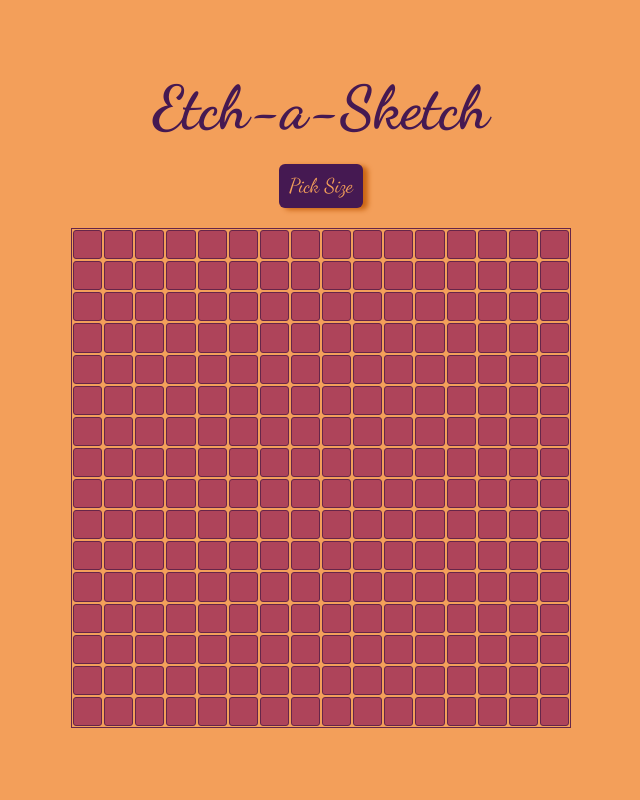
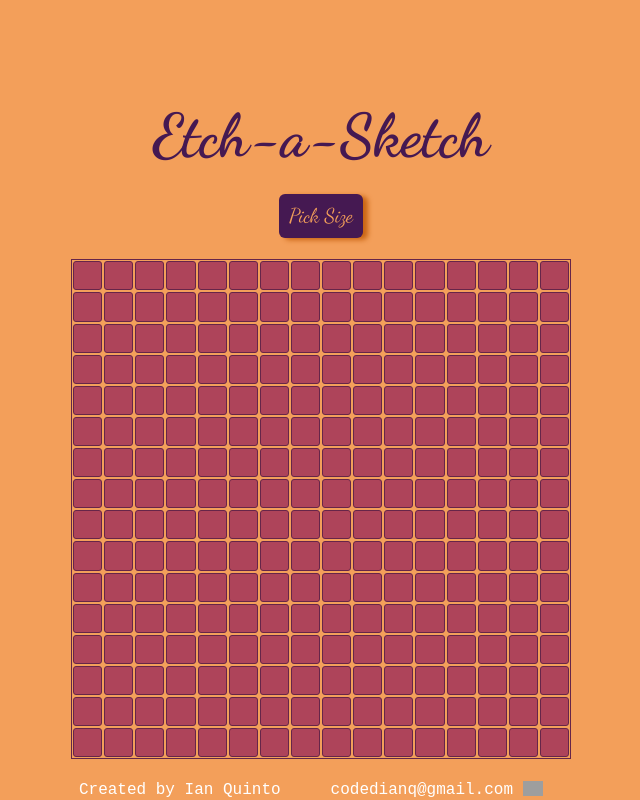
Before and after one commit to codedianq/etch-a-sketch, a plain HTML site: page index.html in a window 1280 px wide. Shown: the whole page, without its empty margins (319-959 px from the left). Drawn offline with Linux system fonts and the light colour scheme; grey boxes are pictures that could not be loaded.

Commit message:
Add footer information

```diff
--- a/index.html
+++ b/index.html
@@ -11,13 +11,23 @@
     <link href="https://fonts.googleapis.com/css2?family=Dancing+Script:wght@400;500;600;700&family=Raleway:ital,wght@0,100;0,200;0,300;0,400;0,500;0,600;0,700;0,800;0,900;1,100;1,200;1,300;1,400;1,500;1,600;1,700;1,800;1,900&family=Roboto:ital,wght@0,100;0,300;0,400;0,500;0,700;0,900;1,100;1,300;1,400;1,500;1,700;1,900&display=swap" rel="stylesheet">
 </head>
 <body>
+    <!-- for title -->
     <div id="title">
         <h1>Etch-a-Sketch</h1>
     </div>
+    <!-- for controls -->
     <div id="controls">
         <button class="size-btn">Pick Size</button>
     </div>
     <!-- container for the sketchpad -->
     <div id="container"></div>
+    <!-- for footer -->
+    <div id="footer">
+        <div class="info">
+            Created by Ian Quinto
+        </div>
+        <div class="info">codedianq@gmail.com</div>
+        <a href="https://github.com/codedianq" target="_blank"><img src="https://cdn-icons-png.flaticon.com/512/25/25231.png" alt="Github Logo"></a>
+    </div>
 </body>
 </html>
--- a/styles.css
+++ b/styles.css
@@ -12,13 +12,14 @@
     display: flex;
     flex-direction: column;
     align-items: center;
-    justify-content: center;
+    justify-content: space-between;
     gap: 20px;
 
 }
 
 /* title style */
 #title h1 {
+    margin-top: 100px;
     color: #451952;
     font-size: 60px;
 }
@@ -60,3 +61,21 @@
 #controls .size-btn:hover {
     background-color: #2a0735;
 }
+
+/* footer style */
+#footer {
+    display: flex;
+    justify-content: center;
+    align-items: center;
+    gap: 50px;
+    color: white;
+}
+
+#footer .info {
+    font-family: 'Courier New', Courier, monospace;
+}
+
+#footer img {
+    width: 20px;
+    margin-left: -40px;
+}
```
